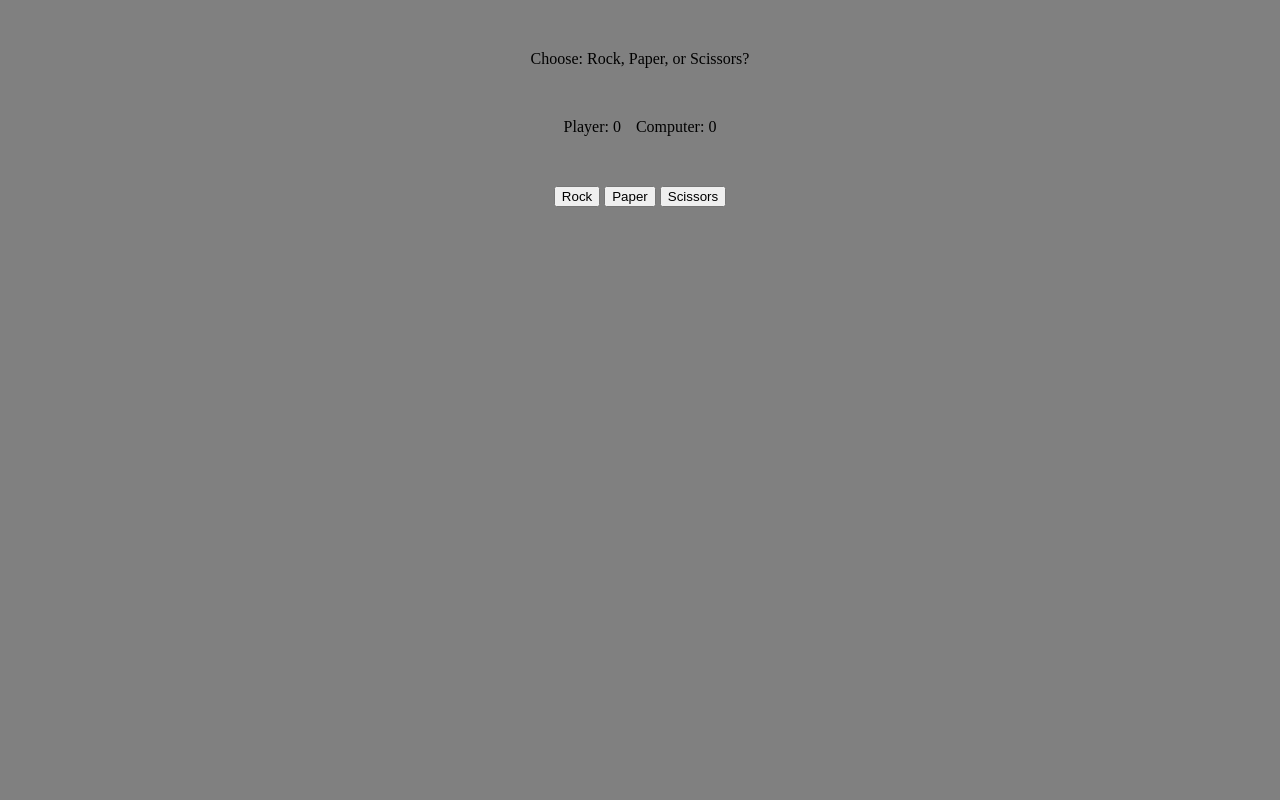
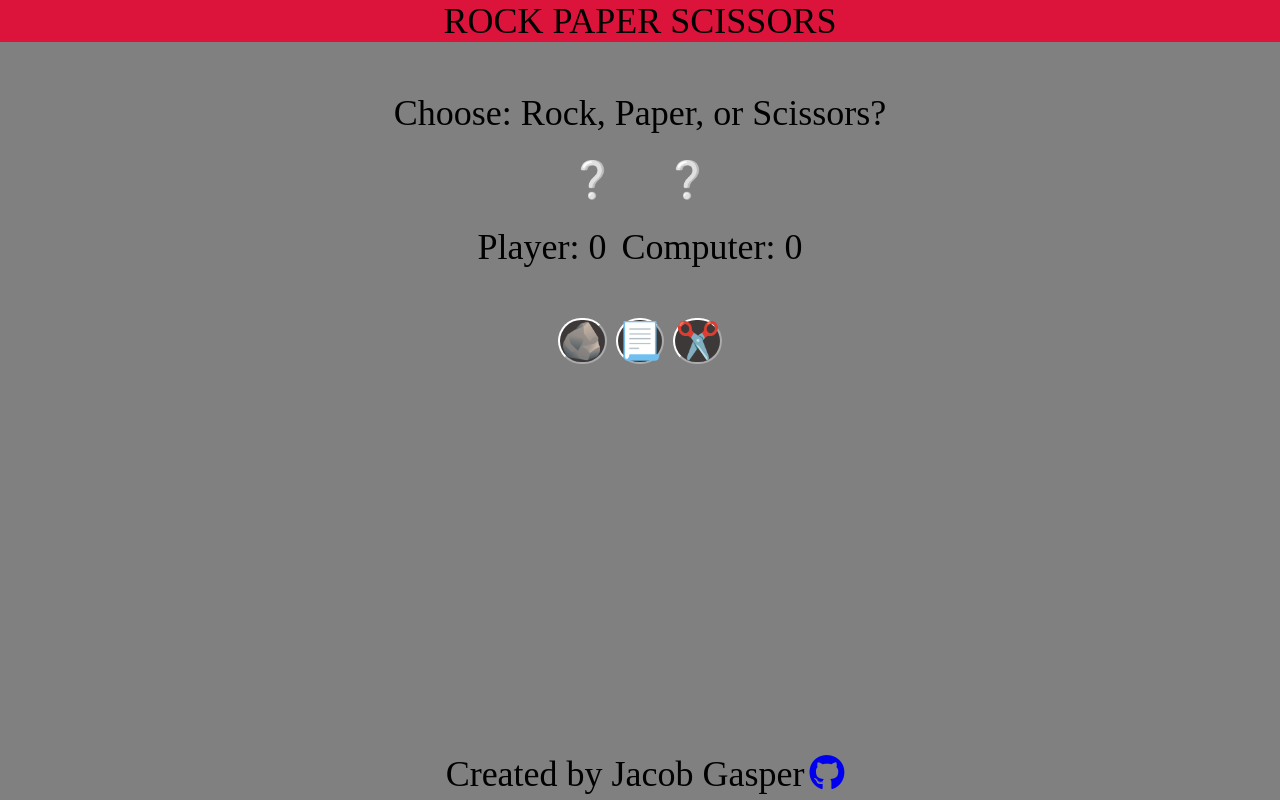
Before and after one commit to jcgasper/rock-paper-scissors, a plain HTML site: page index.html in a window 1280 px wide. Drawn offline with Linux system fonts and the light colour scheme.

Commit message:
improved UI, added emojis, header, footer, github link

```diff
--- a/index.html
+++ b/index.html
@@ -8,24 +8,32 @@
     <title>Rock Paper Scissors!</title>
 </head>
 <body>
+    <header>ROCK PAPER SCISSORS</header>
+
     <div class="response">Choose: Rock, Paper, or Scissors?</div>
-    <div class="scorescreen">
+<div class="emoji">
+    <div class="playerEmoji">❔</div>
+    <div class="pcEmoji">❔</div>
+</div>
+
+<div class="scorescreen">
         <div class="playerScore">Player: 0</div>
         <div class="PCScore">Computer: 0</div>
-        </div>
+</div>
 
-    <div class="container">
-    <button class = "rock">Rock</button>
-    <button class = "paper">Paper</button>
-    <button class = "scissors">Scissors</button>
-    </div>
+<div class="container">
+    <button class = "rock">🪨</button>
+    <button class = "paper">📃</button>
+    <button class = "scissors">✂️</button>
+</div>
 
     <div class="playAgain hidden" >
         <button class="againButton">Play Again?</button>
     </div>
 
-
+<footer>Created by Jacob Gasper  <a href="https://www.github.com/jcgasper"><i class="fa-brands fa-github"></i></a> </footer>
 <!--moved script.js to bottom of file to prevent issue of DOM not fully loading prior-->
 <script src="script.js"></script>
+<script src="https://kit.fontawesome.com/4eb379cddf.js" crossorigin="anonymous"></script>
 </body>
 </html>
--- a/script.js
+++ b/script.js
@@ -12,12 +12,15 @@ const pcScoreScreen = document.querySelector(".PCScore")
 const responseScreen = document.querySelector(".response");
 const containerQuery = document.querySelector(".container")
 const againButton = document.querySelector(".playAgain");
+const playerEmoji = document.querySelector(".playerEmoji");
+const pcEmoji = document.querySelector(".pcEmoji");
 
 
 buttons.forEach((button) => {
     button.addEventListener('click', () => {
         let playerChoice = button.className;
         let pcChoice = getComputerChoice();
+
         playRound(playerChoice,pcChoice);
     })
 });
@@ -33,7 +36,7 @@ function getComputerChoice() {
 }
 
 function playRound(playerChoice,computerChoice) {
-
+    setEmoji(playerChoice,computerChoice)
 
     if (playerChoice == computerChoice) {
         responseScreen.innerHTML = `${playerChoice} and ${computerChoice} is a tie!`
@@ -123,4 +126,32 @@ function reset() {
     playerScoreScreen.innerHTML = `Player: 0`;
     pcScoreScreen.innerHTML = `Computer: 0`;
 
+    playerEmoji.innerHTML = "❔";
+    pcEmoji.innerHTML = "❔";
+
 }
+
+function setEmoji(player,pc) {
+    if (player == "rock") {
+        playerEmoji.innerHTML = "🪨"
+    }
+    else if (player == "paper") {
+        playerEmoji.innerHTML = "📃"
+    }
+    else {
+        playerEmoji.innerHTML = "✂️"
+    }
+
+
+    if (pc =="rock") {
+        pcEmoji.innerHTML = "🪨"
+    }
+
+    else if (pc == "paper") {
+        pcEmoji.innerHTML = "📃"
+    }
+    else {
+        pcEmoji.innerHTML = "✂️"
+    }
+
+}
--- a/style.css
+++ b/style.css
@@ -1,5 +1,7 @@
 * {
-
+   font-size: 36px;
+   margin: 0px;
+   padding: 0px;
 }
 
 body {
@@ -46,3 +48,46 @@ body {
 .playAgain {
     text-align: center;
 }
+
+button {
+    background-color: rgb(62, 57, 57);
+    color: white;
+    border-radius: 30px;
+    border-color: white;
+
+}
+
+button:hover {
+    background-color: yellow;
+}
+
+.emoji {
+    text-align: center;
+    display: flex;
+    flex-direction: row;
+    justify-content: center;
+    column-gap: 50px;
+}
+
+header {
+    text-align: center;
+    background-color: crimson;
+    margin-top: 0;
+    padding-top: 0;
+
+}
+
+footer {
+    position: absolute;
+    bottom: 0px;
+    align-items: center;
+    justify-content: center;
+    display: flex;
+    width: 100%;
+    padding: 5px;
+
+
+}
+i {
+    padding-left: 5px;
+}
```
